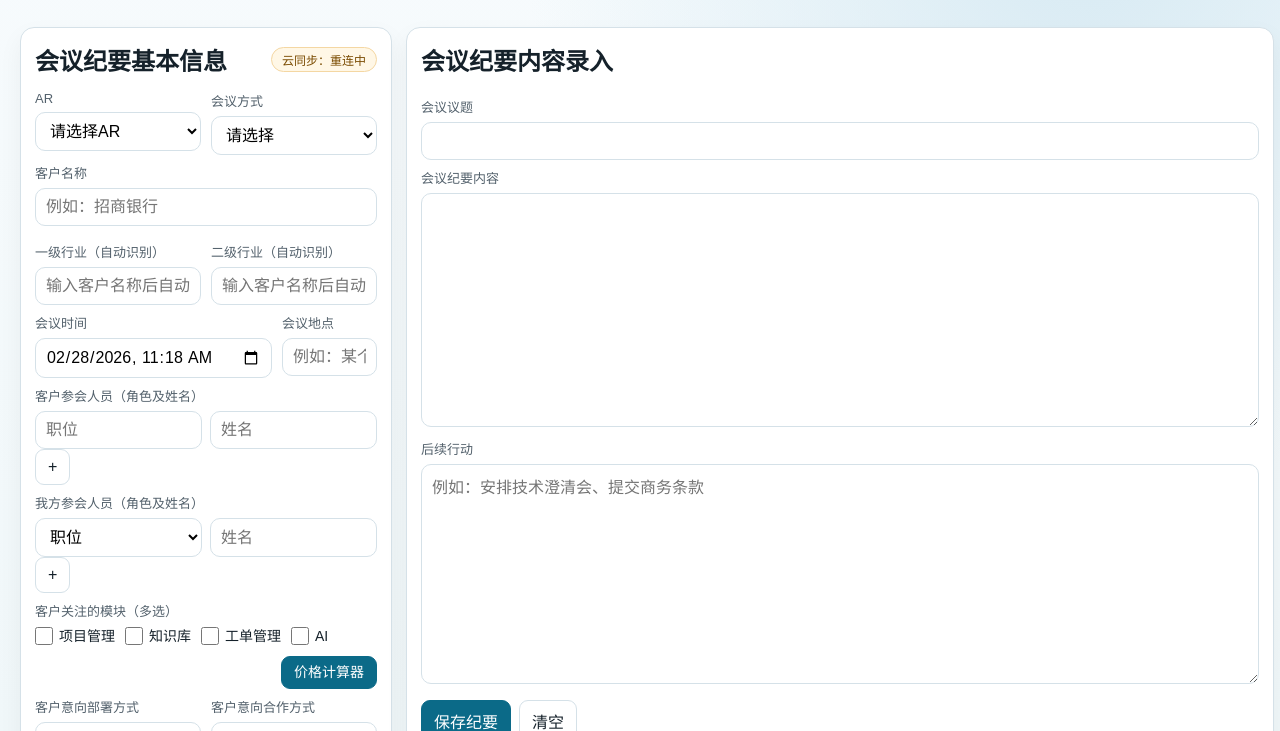
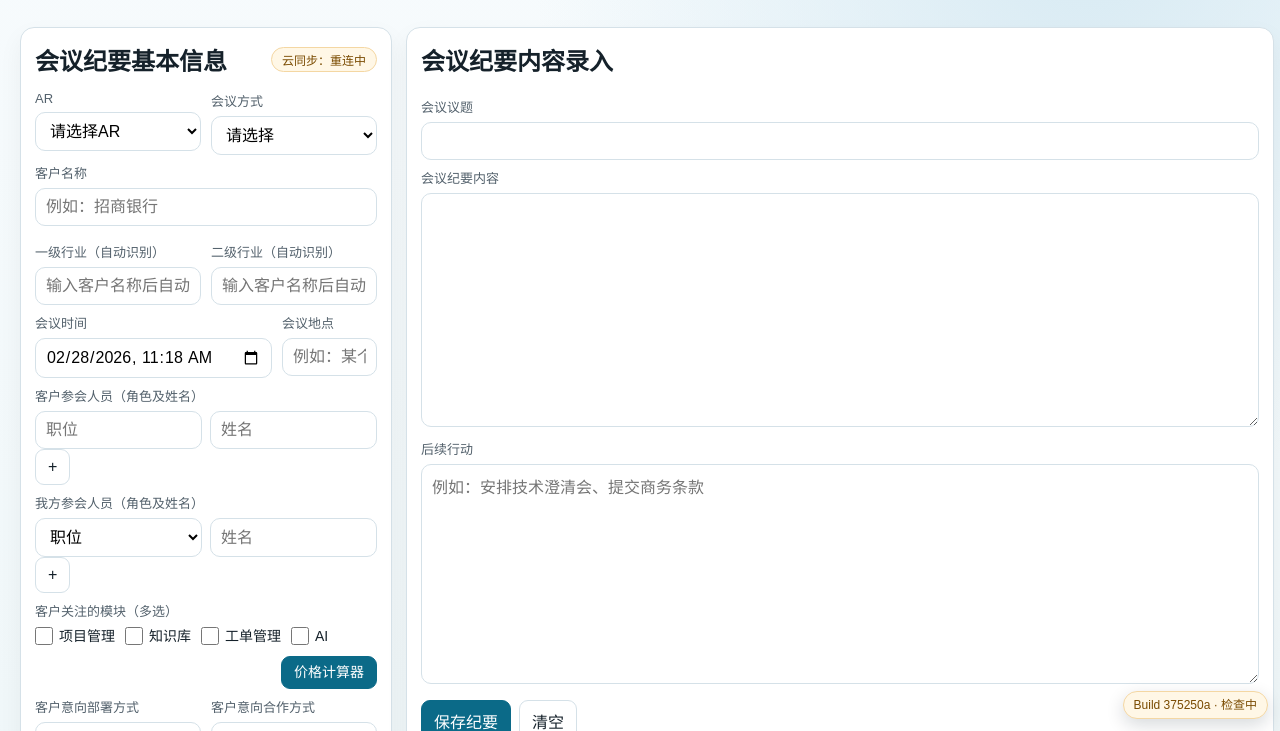
Before and after one commit to smartie-W/meeting-minutes-web, a plain HTML site: page index.html in a window 1280 px wide. Shown: the part 69-800 px from the top of the page. Drawn offline with Linux system fonts and the light colour scheme; no server answers.

Commit message:
chore(auto-sync): 2026-02-28 11:18:53

```diff
--- a/styles.css
+++ b/styles.css
@@ -628,6 +628,46 @@
   word-break: break-word;
 }
 
+.build-badge {
+  position: fixed;
+  right: 12px;
+  bottom: 12px;
+  z-index: 80;
+  border: 1px solid var(--line);
+  border-radius: 999px;
+  padding: 6px 10px;
+  font-size: 12px;
+  line-height: 1.2;
+  background: #f8fbfd;
+  color: #334155;
+  box-shadow: 0 6px 18px rgba(9, 24, 39, 0.16);
+  backdrop-filter: blur(2px);
+}
+
+.build-badge-checking {
+  background: #fff7e6;
+  border-color: #f4d7a3;
+  color: #7a4b00;
+}
+
+.build-badge-latest {
+  background: #ecfdf3;
+  border-color: #b7ebcf;
+  color: #0f5b2a;
+}
+
+.build-badge-stale {
+  background: #fff1f2;
+  border-color: #f7c2c7;
+  color: #8d1e2f;
+}
+
+.build-badge-unknown {
+  background: #f3f4f6;
+  border-color: #d1d5db;
+  color: #4b5563;
+}
+
 @media (max-width: 1080px) {
   .hero {
     flex-direction: column;
```
